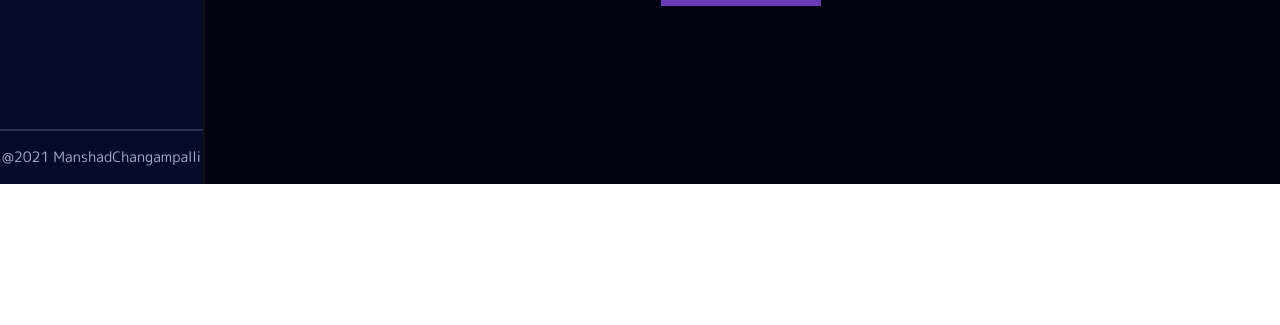
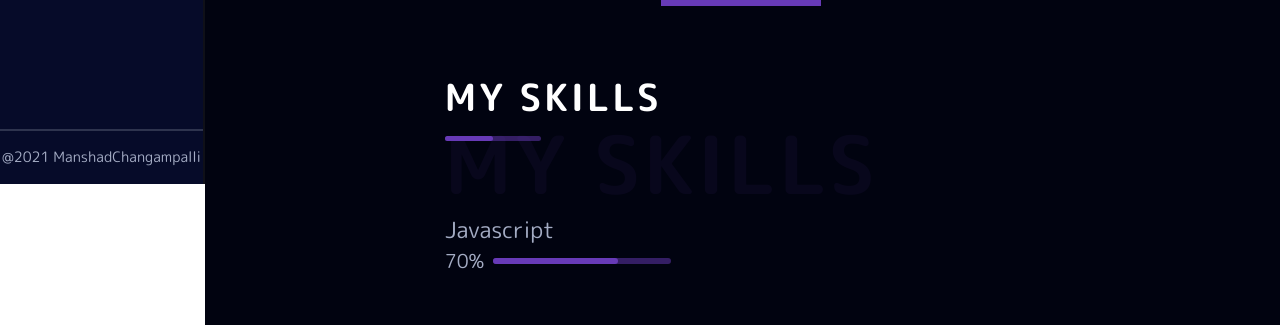
Before and after one commit to manshadchangampalli/Portfolio-using-React, a React (Create React App) app: page /about in a window 1280 px wide. Shown: the part 616-941 px from the top of the page. Before the commit the page ends 800 px from the top, so only its background shows below. Built offline with nearby package versions, Linux system fonts and the light colour scheme.

Commit message:
language skill

```diff
--- a/src/Components/Skills.js
+++ b/src/Components/Skills.js
@@ -1,9 +1,17 @@
 import React from 'react'
 
-function Skills() {
+function Skills({skill,progress}) {
     return (
         <div className="skillsection">
+            <div className="skillcontainer">
+                <h5 className="skill-title">{skill}</h5>
+                <div className="skill-bar">
+                    <p className="skill-text">{progress}</p>
+                    <div className="skill-progress">
 
+                    </div>
+                </div>
+            </div>
         </div>
     )
 }
--- a/src/Pages/AboutPage.js
+++ b/src/Pages/AboutPage.js
@@ -1,12 +1,15 @@
 import React from 'react'
 import Title from '../Components/Title'
 import ImageSection from '../Components/ImageSection'
+import Skills from '../Components/Skills'
 
 function AboutPage() {
     return (
         <div className="aboutpage">
            <Title title="About Me" span="About Me" />
            <ImageSection/>
+           <Title title="My Skills" span="My Skills" />
+           <Skills skill= "Javascript" progress= '70%' />
         </div>
     )
 }
--- a/src/Styles/_about.scss
+++ b/src/Styles/_about.scss
@@ -1,6 +1,7 @@
 .imagesection{
     display: flex;
     margin-top: 4rem;
+    margin-bottom: 4rem;
     .img{
        width: 100%;
        height: 50vh;
@@ -67,3 +68,50 @@
     }
 
 }
+
+// skill section ............
+
+
+.skillsection{
+    margin: 4.5rem 0;
+
+
+    .skillcontainer{
+
+        .skill-title{
+            font-size: 1.4rem;
+            font-weight: 400;
+        }
+        .skill-bar{
+            margin-right: 70%;
+
+            .skill-text{
+
+            }
+            .skill-progress{
+                position: relative;
+                &::before{
+                    position: absolute;
+                    content: "";
+                    width: 100%;
+                    left: 3rem;
+                    border-radius: 10px;
+                    bottom: .65rem;
+                    height: .4rem;
+                    background-color: #683ab780;
+                }
+                &::after{
+                    content: "";
+                    position: absolute;
+                    background-color: #673ab7;
+                    width: 70%;
+                    height:.4rem ;
+                    left: 3rem;
+                    border-radius: 10px;
+                    bottom: .65rem;
+                }
+            }
+        }
+    }
+
+}
```
